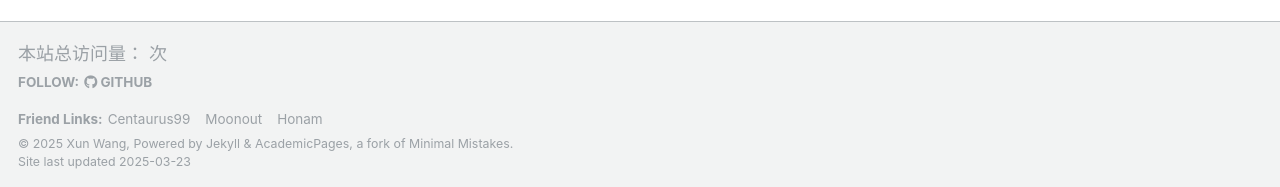
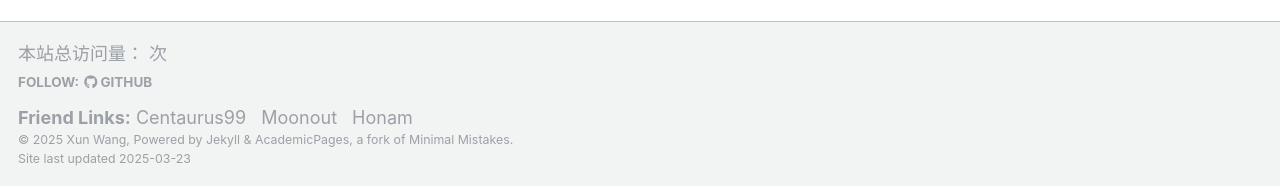
Before and after one commit to Misakau/Misakau.github.io, a Jekyll site: the page built from _pages/about.md, in a window 1280 px wide and 900 px high, scrolled down 691 px. Shown: the part 710-897 px from the top of the window. Built offline with Jekyll 4.4.1, drawn with Linux system fonts in a browser that asks for light colours; some web fonts are replaced; comment, search, counter and statistics services are not loaded.

```diff
--- a/_includes/footer.html
+++ b/_includes/footer.html
@@ -20,10 +20,10 @@
 {% endif %}
 
 <div class="page__footer-friends">
-  <li><strong>Friend Links:</strong></li>
-  <li><a href="https://blog.centaurus99.top/"> Centaurus99</a></li>
-  <li><a href="https://www.cnblogs.com/moonout"> Moonout</a></li>
-  <li><a href="https://chenhn02.github.io"> Honam</a></li>
+  <strong>Friend Links:</strong>
+  <a href="https://blog.centaurus99.top/"> Centaurus99</a>
+  <a href="https://www.cnblogs.com/moonout"> Moonout</a>
+  <a href="https://chenhn02.github.io"> Honam</a>
 </div>
 
 <div class="page__footer-copyright">
```
